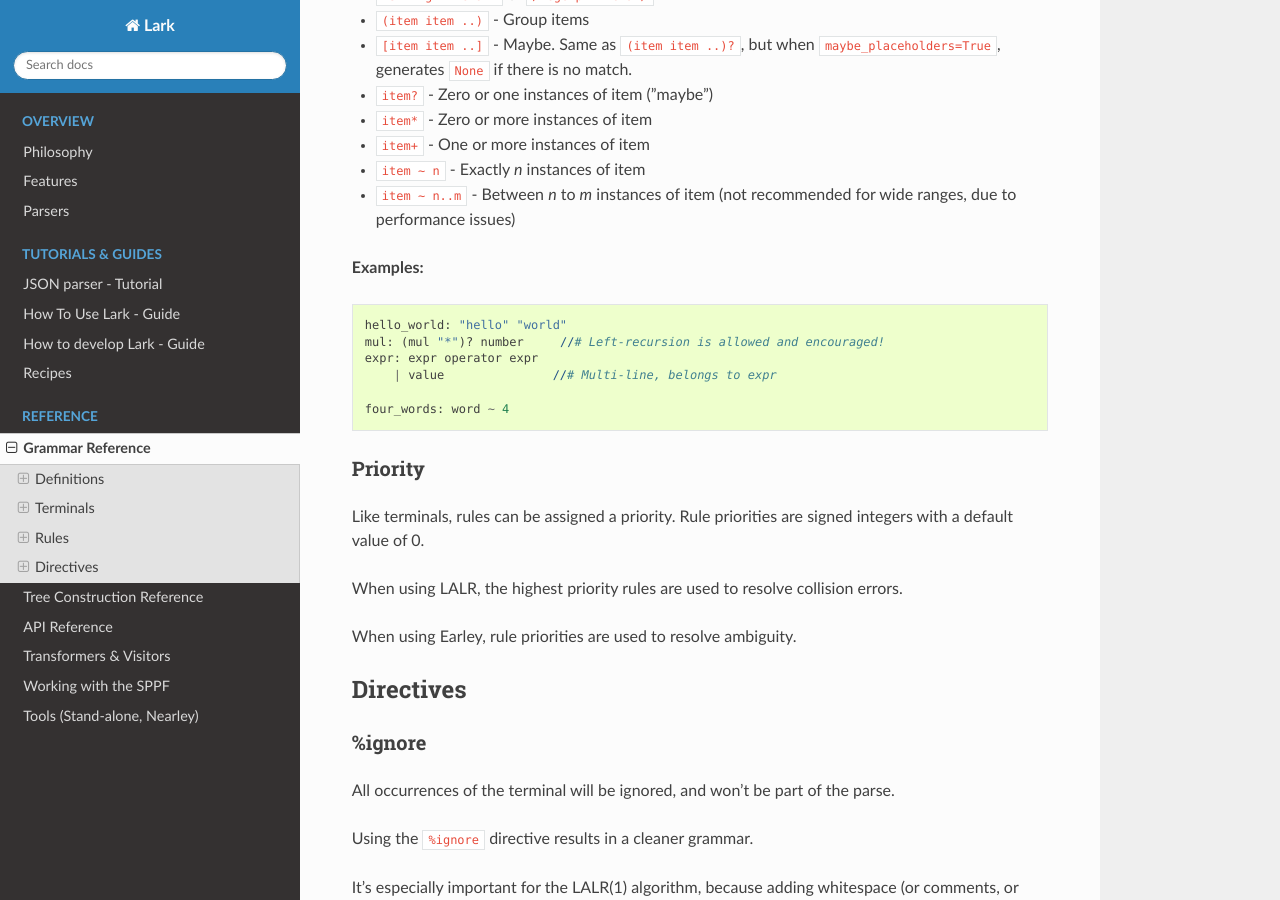
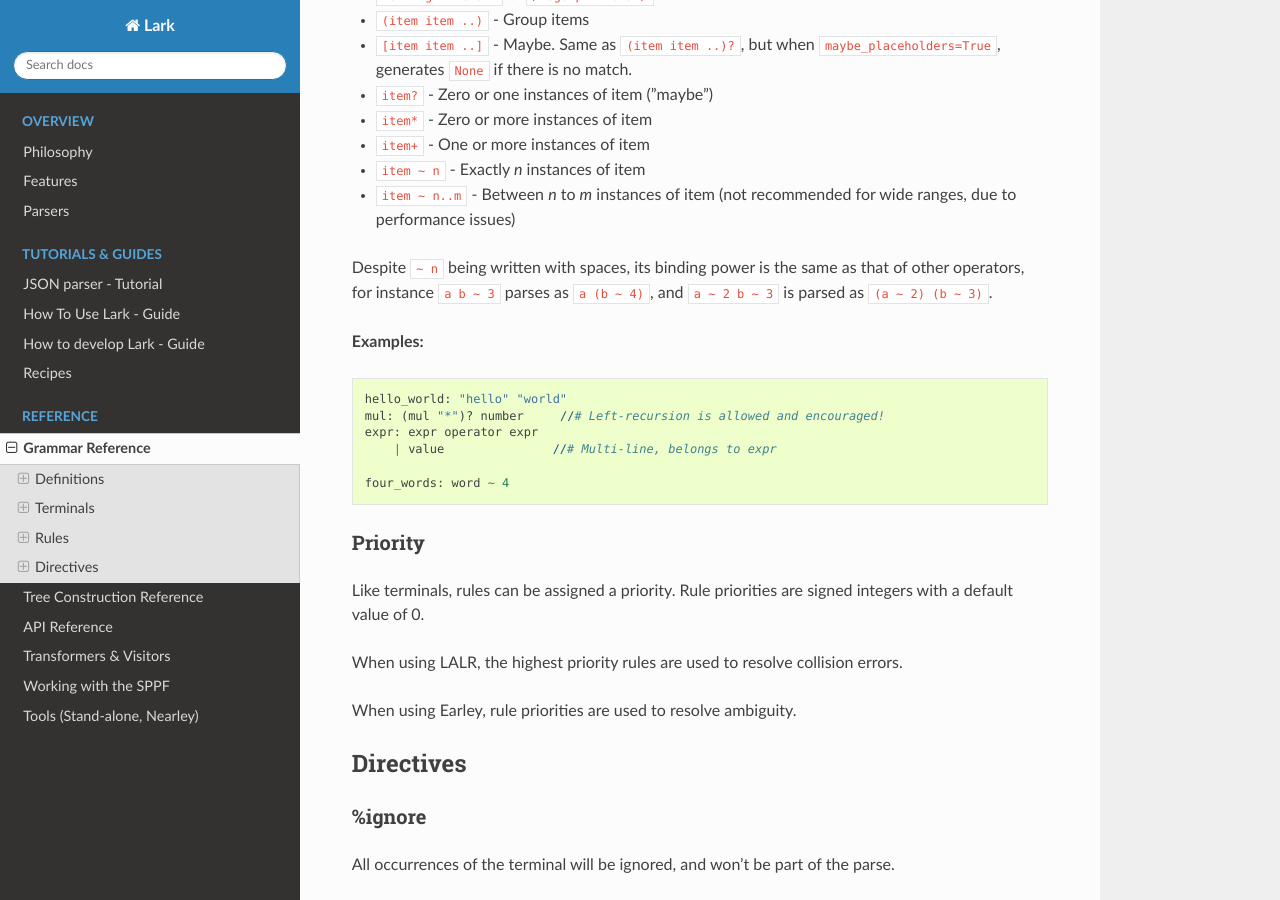
Before and after one commit to lark-parser/lark, a Sphinx documentation site: the page built from docs/grammar.md, in a window 1280 px wide and 900 px high, scrolled down 5419 px. Built offline with Sphinx 7.4.7 and the Read the Docs theme 3.1.0, drawn with Linux system fonts in a browser that asks for light colours; pages that are not in the unit, such as notebooks, are missing from menus.

Commit message:
Add note on binding power of numeric quantifiers
I found this part of the syntax non-obvious, because `~` could
conceivably have a lower binding power than sequences, so I added an
example to the docs.

````diff
--- a/docs/grammar.md
+++ b/docs/grammar.md
@@ -239,6 +239,9 @@ Each item is one of:
 * `item ~ n` - Exactly *n* instances of item
 * `item ~ n..m` - Between *n* to *m* instances of item (not recommended for wide ranges, due to performance issues)
 
+Despite `~ n` being written with spaces, its binding power is the same as that of other operators,
+for instance `a b ~ 3` parses as `a (b ~ 4)`, and `a ~ 2 b ~ 3` is parsed as `(a ~ 2) (b ~ 3)`.
+
 **Examples:**
 ```perl
 hello_world: "hello" "world"
````
